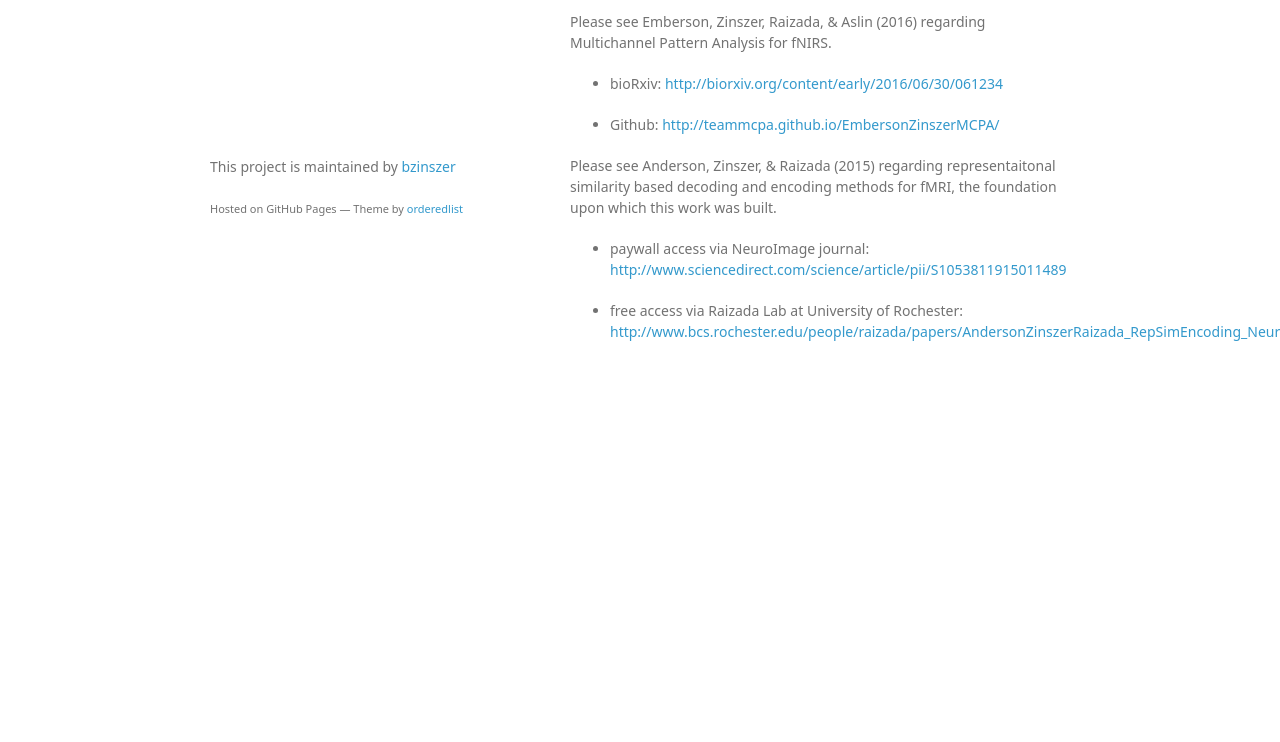
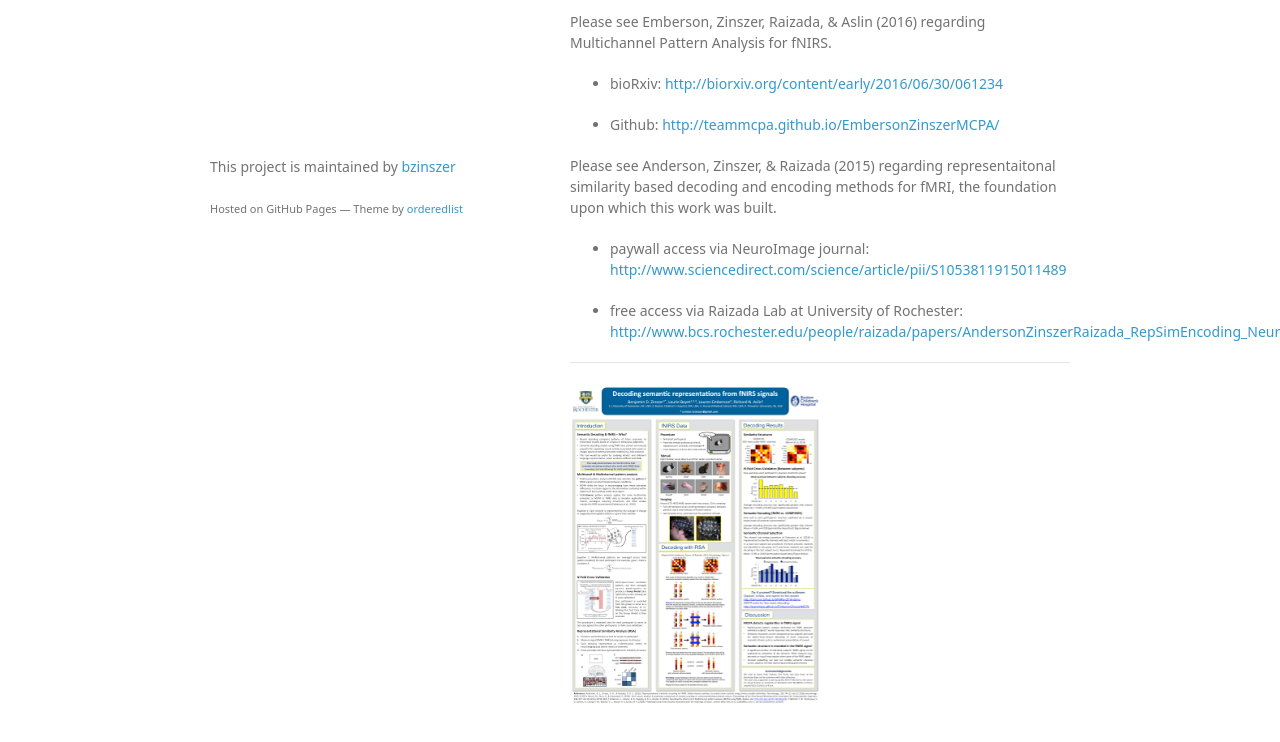
Before and after one commit to bzinszer/SfNIRS-2016-demo, a plain HTML site: page index.html in a window 1280 px wide. Shown: the part 512-1254 px from the top of the page. Before the commit the page ends 924 px from the top, so only its background shows below. Drawn offline with Linux system fonts and the light colour scheme; a web font is replaced by a local one.

Commit message:
Update index.html

```diff
--- a/index.html
+++ b/index.html
@@ -71,6 +71,11 @@
 <li><p>paywall access via NeuroImage journal: <a href="http://www.sciencedirect.com/science/article/pii/S1053811915011489">http://www.sciencedirect.com/science/article/pii/S1053811915011489</a></p></li>
 <li><p>free access via Raizada Lab at University of Rochester: <a href="http://www.bcs.rochester.edu/people/raizada/papers/AndersonZinszerRaizada_RepSimEncoding_NeuroImage2016.pdf">http://www.bcs.rochester.edu/people/raizada/papers/AndersonZinszerRaizada_RepSimEncoding_NeuroImage2016.pdf</a></p></li>
 </ul>
+
+<hr>
+
+<a href="https://github.com/bzinszer/SfNIRS-2016-demo/blob/gh-pages/SfNIRS_SemanticDecoding_poster_09Oct2016.pdf" target="new"><img align="middle" src="https://raw.githubusercontent.com/bzinszer/SfNIRS-2016-demo/gh-pages/SfNIRS_poster_thumbnail.png" width=50%></a>
+
       </section>
       <footer>
         <p>This project is maintained by <a href="https://github.com/bzinszer">bzinszer</a></p>
```
